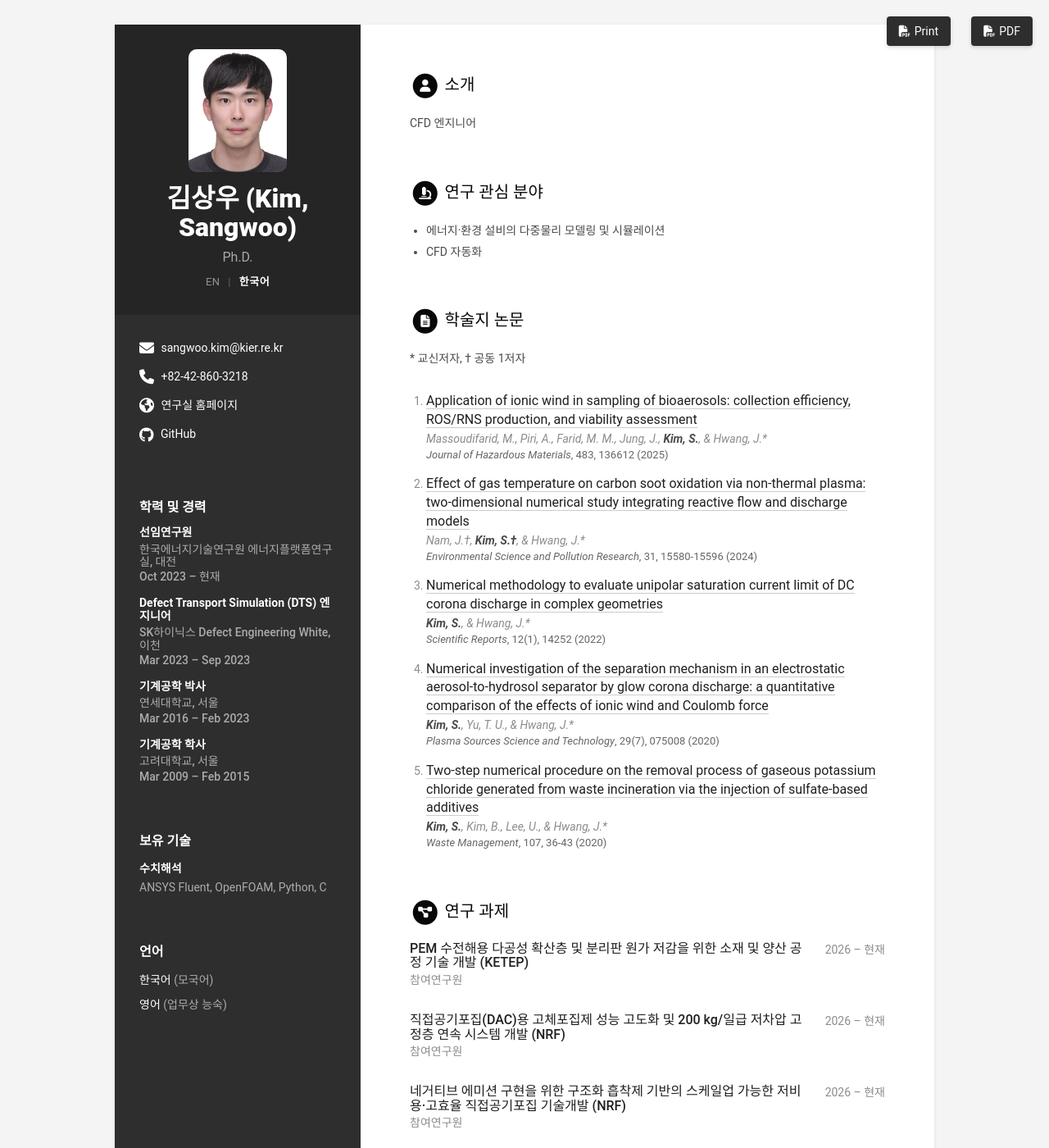
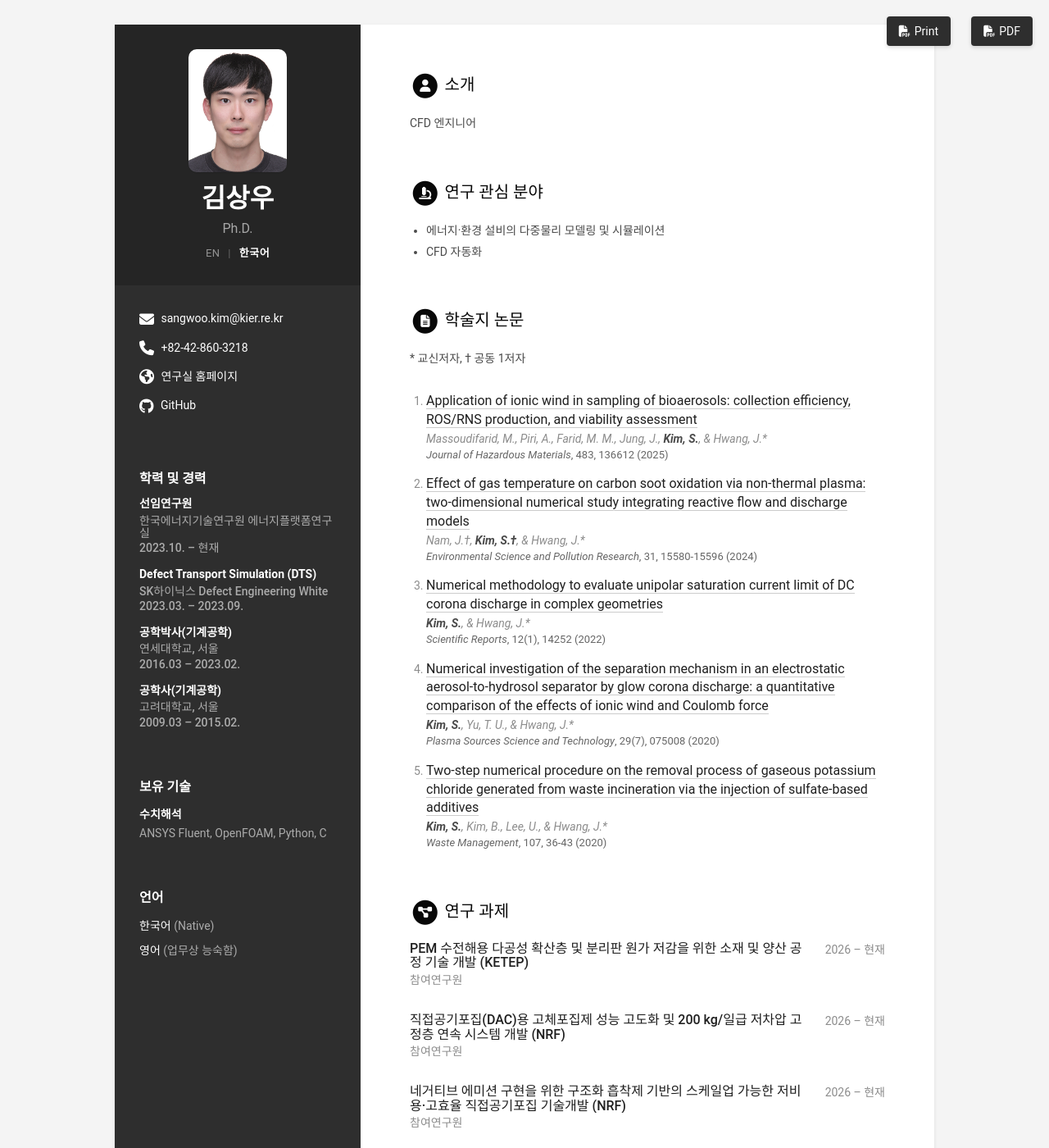
Before and after one commit to swtbkim/SangwooKim, a Jekyll site: the page built from ko/index.html, in a window 1280 px wide and 1400 px high. Shown: the whole window at 82% size. Built offline with Jekyll 4.4.1, drawn with Linux system fonts in a browser that asks for light colours.

Commit message:
Update data.yml

```diff
--- a/_data/data.yml
+++ b/_data/data.yml
@@ -19,7 +19,8 @@ sidebar:
   education: True  # False 로 바꾸면 학력이 본문으로 이동
 
   # Profile information
-  name: 김상우 (Kim, Sangwoo)
+  name: Sangwoo Kim
+  name_ko: 김상우
   tagline: Ph.D.
   avatar: profile.jpg  # /assets/images/ 폴더의 사진 파일명 (원형으로 자동 크롭됨)
 
@@ -43,12 +44,12 @@ sidebar:
     info:
     - idiom: Korean
       idiom_ko: 한국어
-      level: Native                            # placeholder
-      level_ko: 모국어
+      level: Native
+      # level_ko: 모국어
     - idiom: English
       idiom_ko: 영어
-      level: Professional working proficiency  # placeholder
-      level_ko: 업무상 능숙
+      level: Professional working proficiency
+      level_ko: 업무상 능숙함
 
 career-profile:
   title: Introduction
@@ -78,27 +79,30 @@ education:
   - degree: Senior Researcher
     degree_ko: 선임연구원
     university: Energy Platform Research Laboratory, Korea Institute of Energy Research (KIER), Daejeon, South Korea
-    university_ko: 한국에너지기술연구원 에너지플랫폼연구실, 대전   # 초안: 공식 부서명 확인
+    university_ko: 한국에너지기술연구원 에너지플랫폼연구실
     time: Oct 2023 &ndash; present
+    time_ko: 2023.10. &ndash; 현재
 
   - degree: Defect Transport Simulation (DTS) Engineer
-    degree_ko: Defect Transport Simulation (DTS) 엔지니어
+    degree_ko: Defect Transport Simulation (DTS)
     university: Defect Engineering White, SK hynix, Icheon, South Korea
-    university_ko: SK하이닉스 Defect Engineering White, 이천
+    university_ko: SK하이닉스 Defect Engineering White
     time: Mar 2023 &ndash; Sep 2023
+    time_ko: 2023.03. &ndash; 2023.09.
 
   - degree: Ph.D. in Mechanical Engineering
-    degree_ko: 기계공학 박사
+    degree_ko: 공학박사(기계공학)
     university: Yonsei University, Seoul, South Korea
     university_ko: 연세대학교, 서울
     time: Mar 2016 &ndash; Feb 2023
-    details:
+    time_ko: 2016.03 &ndash; 2023.02.
 
   - degree: B.S. in Mechanical Engineering
-    degree_ko: 기계공학 학사
+    degree_ko: 공학사(기계공학)
     university: Korea University, Seoul, South Korea
     university_ko: 고려대학교, 서울
     time: Mar 2009 &ndash; Feb 2015
+    time_ko: 2009.03 &ndash; 2015.02.
 
 # ---------------------------------------------------------------
 # Publications : publications / publications2 / publications3 세 개까지 사용 가능
```
